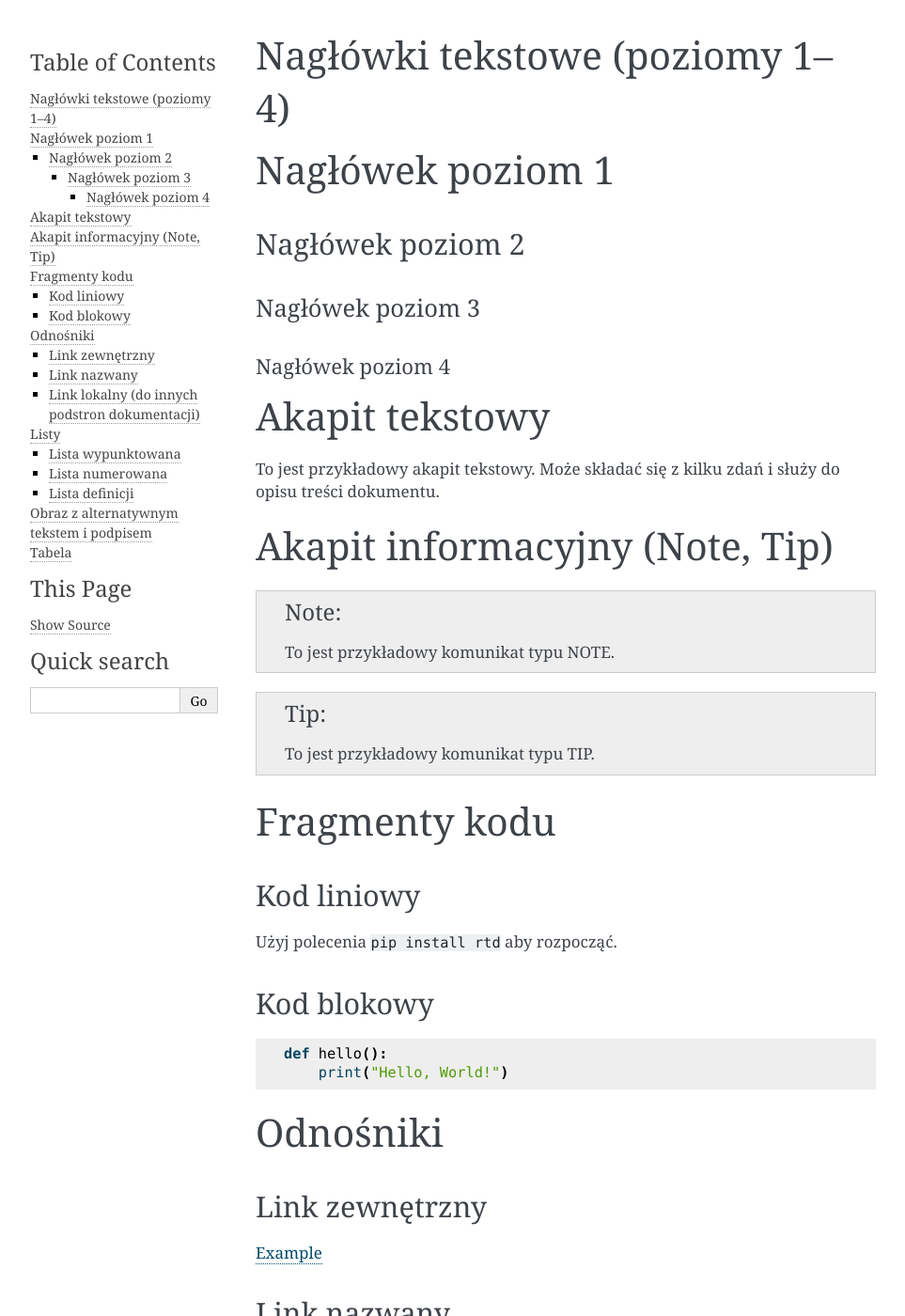
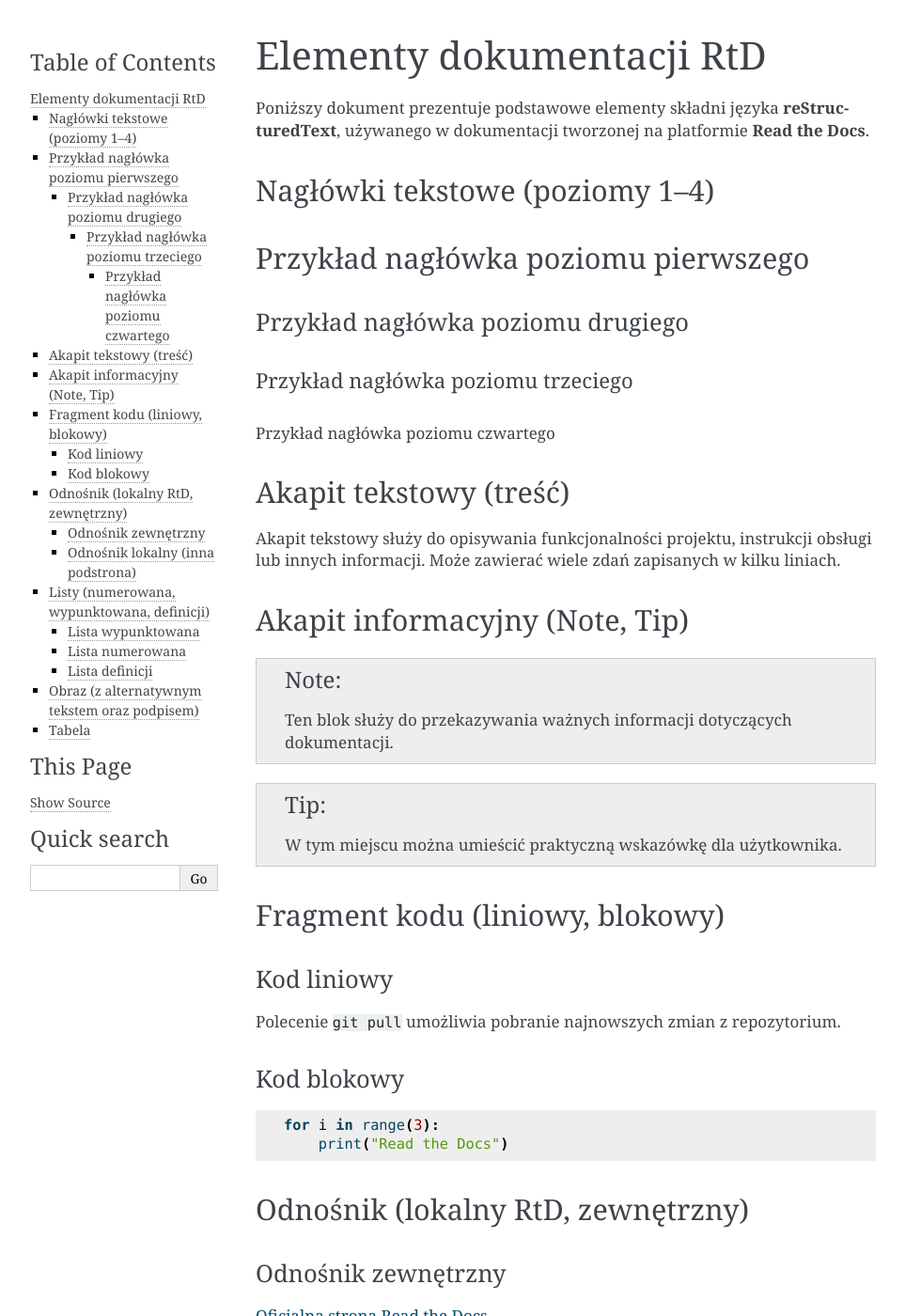
Before and after one commit to Kar-Dur/zse-4TPKD-rtd, a Sphinx documentation site: the page built from docs/source/skladnia.rst, in a window 1280 px wide and 1400 px high. Shown: the whole window at 94% size, without its empty margins (148-1111 px from the left). Built offline with Sphinx 7.4.7, drawn with Linux system fonts in a browser that asks for light colours; some of the changed text lies outside the part shown.

Commit message:
Update skladnia.rst

```diff
--- a/docs/source/skladnia.rst
+++ b/docs/source/skladnia.rst
@@ -1,113 +1,125 @@
+===============================
+Elementy dokumentacji RtD
+===============================
+
+Poniższy dokument prezentuje podstawowe elementy składni
+języka **reStructuredText**, używanego w dokumentacji
+tworzonej na platformie **Read the Docs**.
+
 Nagłówki tekstowe (poziomy 1–4)
 ===============================
 
-Nagłówek poziom 1
-=================
+Przykład nagłówka poziomu pierwszego
+===================================
 
-Nagłówek poziom 2
------------------
+Przykład nagłówka poziomu drugiego
+----------------------------------
 
-Nagłówek poziom 3
-~~~~~~~~~~~~~~~~~
+Przykład nagłówka poziomu trzeciego
+~~~~~~~~~~~~~~~~~~~~~~~~~~~~~~~~~~
 
-Nagłówek poziom 4
-^^^^^^^^^^^^^^^^^
+Przykład nagłówka poziomu czwartego
+^^^^^^^^^^^^^^^^^^^^^^^^^^^^^^^^^^
 
 
-Akapit tekstowy
-===============
+Akapit tekstowy (treść)
+======================
 
-To jest przykładowy akapit tekstowy.
-Może składać się z kilku zdań i służy do opisu treści dokumentu.
+Akapit tekstowy służy do opisywania funkcjonalności projektu,
+instrukcji obsługi lub innych informacji.
+Może zawierać wiele zdań zapisanych w kilku liniach.
 
 
 Akapit informacyjny (Note, Tip)
 ===============================
 
 .. note::
-   To jest przykładowy komunikat typu NOTE.
+   Ten blok służy do przekazywania ważnych informacji
+   dotyczących dokumentacji.
 
 .. tip::
-   To jest przykładowy komunikat typu TIP.
+   W tym miejscu można umieścić praktyczną wskazówkę
+   dla użytkownika.
 
 
-Fragmenty kodu
-==============
+Fragment kodu (liniowy, blokowy)
+================================
 
 Kod liniowy
 -----------
 
-Użyj polecenia ``pip install rtd`` aby rozpocząć.
+Polecenie ``git pull`` umożliwia pobranie najnowszych zmian
+z repozytorium.
 
 Kod blokowy
 -----------
 
 .. code-block:: python
 
-   def hello():
-       print("Hello, World!")
+   for i in range(3):
+       print("Read the Docs")
 
 
-Odnośniki
-=========
+Odnośnik (lokalny RtD, zewnętrzny)
+=================================
 
-Link zewnętrzny
----------------
+Odnośnik zewnętrzny
+------------------
 
-`Example <https://example.com>`_
+`Oficjalna strona Read the Docs <https://readthedocs.org>`_
 
-Link nazwany
-------------
+Odnośnik lokalny (inna podstrona)
+--------------------------------
 
-Więcej informacji znajdziesz `tutaj <https://example.com>`_.
-
-Link lokalny (do innych podstron dokumentacji)
-----------------------------------------------
-
-Zobacz stronę :doc:`autor`.
+Więcej informacji znajduje się na stronie :doc:`autor`.
 
 
-Listy
-=====
+Listy (numerowana, wypunktowana, definicji)
+===========================================
 
 Lista wypunktowana
 ------------------
 
-- Element 1
-- Element 2
-  - Pod-element
+- dokumentacja
+- repozytorium
+- konfiguracja
 
 Lista numerowana
 ----------------
 
-1. Pierwszy element
-2. Drugi element
-3. Trzeci element
+1. Utworzenie repozytorium
+2. Dodanie plików `.rst`
+3. Publikacja na Read the Docs
 
 Lista definicji
 ---------------
 
-Pojęcie
-   Wyjaśnienie pojęcia wpisane poniżej.
+Sphinx
+   Narzędzie do generowania dokumentacji.
+
+Read the Docs
+   Platforma hostująca dokumentacje projektów.
 
 
-Obraz z alternatywnym tekstem i podpisem
-=======================================
+Obraz (z alternatywnym tekstem oraz podpisem)
+=============================================
 
 .. figure:: ./obraz.jpg
-   :alt: Przykładowy obraz
+   :alt: Przykładowa grafika
    :align: center
 
-   Podpis opisujący obraz umieszczony poniżej grafiki.
+   Przykładowy obraz użyty w dokumentacji.
 
 
 Tabela
 ======
 
-+------------+------------+
-| Kolumna A  | Kolumna B  |
-+============+============+
-| A1         | B1         |
-+------------+------------+
-| A2         | B2         |
-+------------+------------+
++----------------+----------------------------+
+| Element        | Zastosowanie               |
++================+============================+
+| Nagłówek       | Tytuł sekcji               |
++----------------+----------------------------+
+| Lista          | Grupowanie informacji      |
++----------------+----------------------------+
+| Kod            | Prezentacja przykładu      |
++----------------+----------------------------+
```
